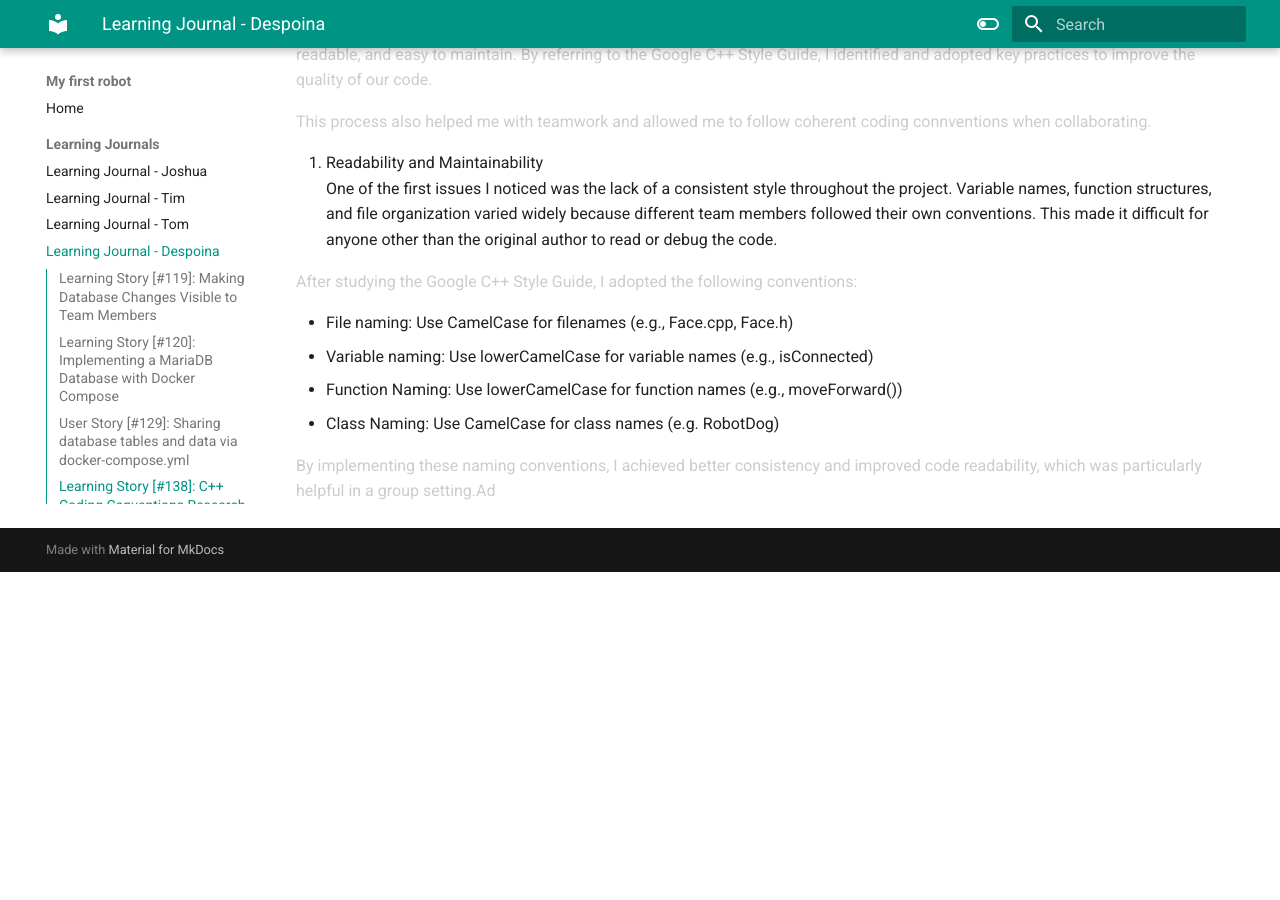
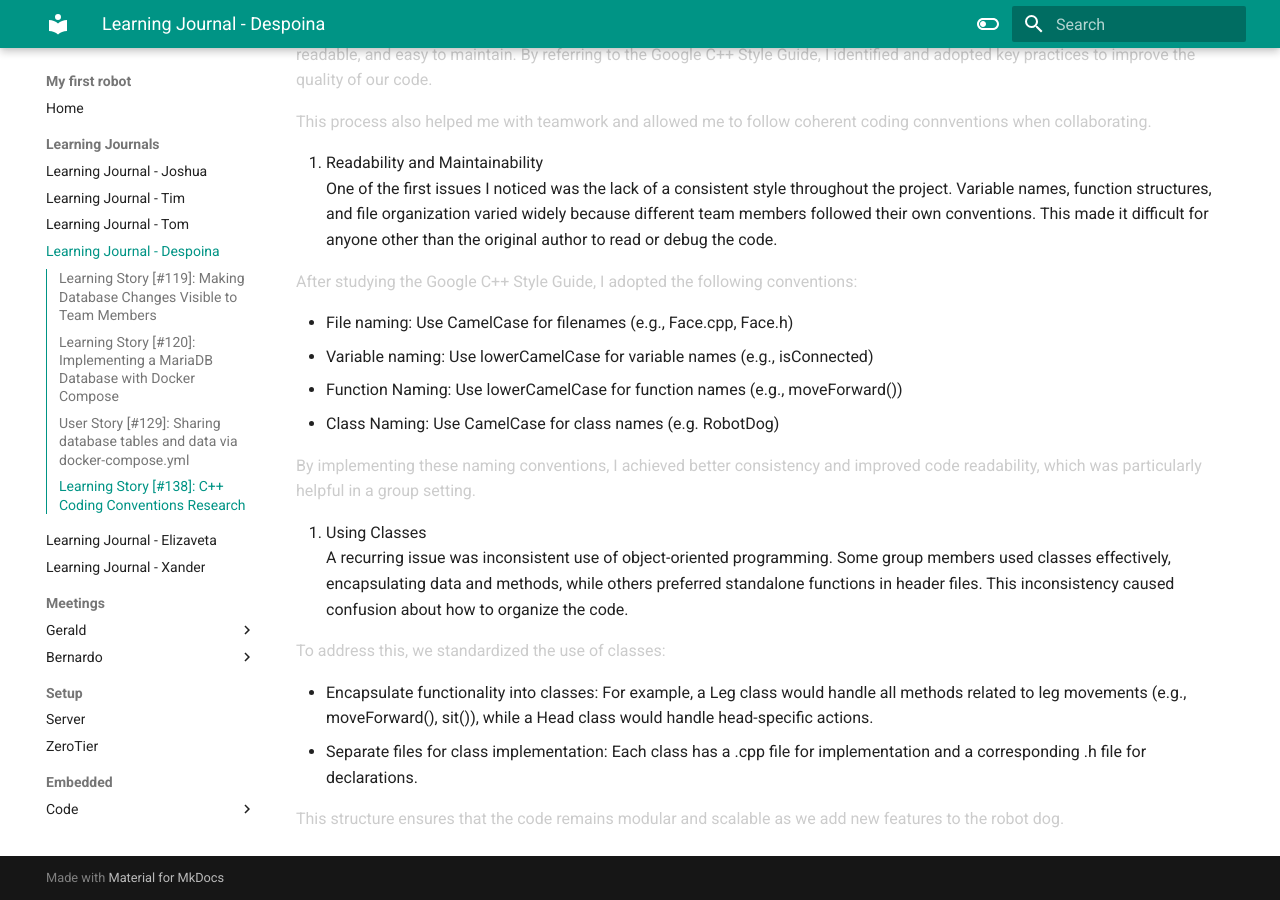
Before and after one commit to VioletHarmon2002/MyFirstRobot, an MkDocs documentation site: the page built from docs/Learning Journals/learning-journal-despoina.md, in a window 1280 px wide and 900 px high, scrolled down 3095 px. Built offline with MkDocs 1.6.1 and Material for MkDocs 9.7.7, drawn with Linux system fonts in a browser that asks for light colours; before the commit the page ends 3667 px from its top, so only the background shows below that.

Commit message:
Added: using classes in learning story #138

```diff
--- a/docs/Learning Journals/learning-journal-despoina.md
+++ b/docs/Learning Journals/learning-journal-despoina.md
@@ -147,4 +147,14 @@ After studying the Google C++ Style Guide, I adopted the following conventions:
 - Function Naming: Use lowerCamelCase for function names (e.g., moveForward())
 - Class Naming: Use CamelCase for class names (e.g. RobotDog)
 
-By implementing these naming conventions, I achieved better consistency and improved code readability, which was particularly helpful in a group setting.Ad
+By implementing these naming conventions, I achieved better consistency and improved code readability, which was particularly helpful in a group setting.
+
+2. Using Classes
+A recurring issue was inconsistent use of object-oriented programming. Some group members used classes effectively, encapsulating data and methods, while others preferred standalone functions in header files. This inconsistency caused confusion about how to organize the code.
+
+To address this, we standardized the use of classes:
+
+- Encapsulate functionality into classes: For example, a Leg class would handle all methods related to leg movements (e.g., moveForward(), sit()), while a Head class would handle head-specific actions.
+- Separate files for class implementation: Each class has a .cpp file for implementation and a corresponding .h file for declarations.
+
+This structure ensures that the code remains modular and scalable as we add new features to the robot dog.
```
